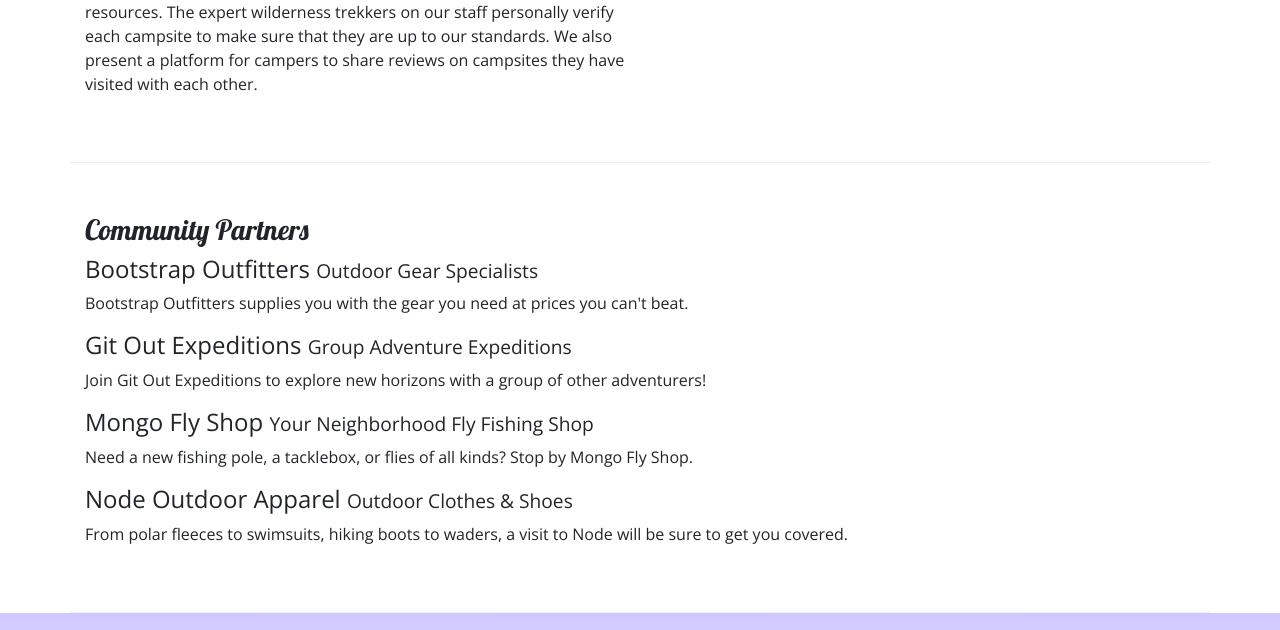
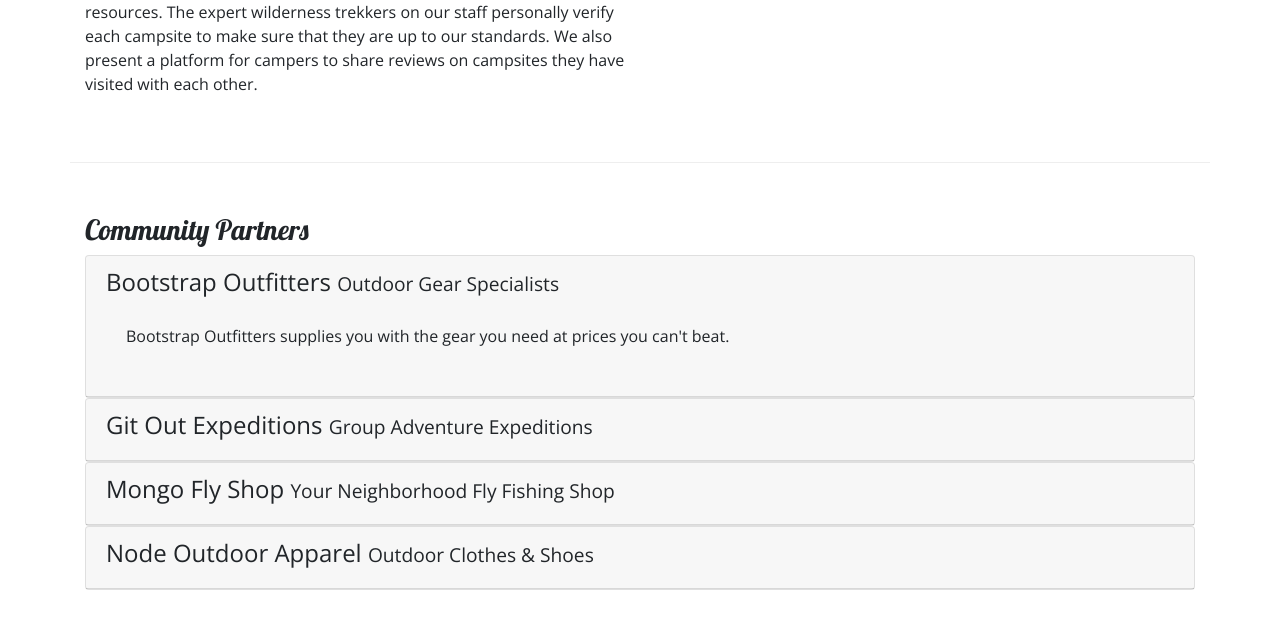
Before and after one commit to jkavcoderunt/nucamp-bootstrap, a website: page aboutus.html in a window 1280 px wide. Shown: the part 519-1149 px from the top of the page. Drawn offline with nearby package versions, Linux system fonts and the light colour scheme.

Commit message:
accordion

```diff
--- a/aboutus.html
+++ b/aboutus.html
@@ -75,18 +75,68 @@
         <div class="row row-content">
             <div class="col">
                 <h3>Community Partners</h3>
-                <h4>Bootstrap Outfitters <small>Outdoor Gear Specialists</small></h4>
-                <!-- This d-none class will remove the content when the viewport is less then 576px -->
-                <p class="d-none d-sm-block">Bootstrap Outfitters supplies you with the gear you need at prices you can't beat.</p>
-                <h4>Git Out Expeditions <small>Group Adventure Expeditions</small></h4>
-                <!-- This d-none class will remove the content when the viewport is less then 576px -->
-                <p class="d-none d-sm-block">Join Git Out Expeditions to explore new horizons with a group of other adventurers!</p>
-                <h4>Mongo Fly Shop <small>Your Neighborhood Fly Fishing Shop</small></h4>
-                <!-- This d-none class will remove the content when the viewport is less then 576px -->
-                <p class="d-none d-sm-block">Need a new fishing pole, a tacklebox, or flies of all kinds? Stop by Mongo Fly Shop.</p>
-                <h4>Node Outdoor Apparel <small>Outdoor Clothes & Shoes</small></h4>
-                <!-- This d-none class will remove the content when the viewport is less then 576px -->
-                <p class="d-none d-sm-block">From polar fleeces to swimsuits, hiking boots to waders, a visit to Node will be sure to get you covered.</p>
+                <div id="accordion">
+
+                    <div class="card">
+                        <div role="tab" class="card-header">
+                            <h4>
+                                <a data-toggle="collapse" data-target="#bootstrap">
+                                    Bootstrap Outfitters <small>Outdoor Gear Specialists</small>
+                                </a>
+                            </h4>
+                            <div class="collapse show" id="bootstrap" data-parent="#accordion">
+                                <div class="card-body">
+                                    <p class="d-none d-sm-block">Bootstrap Outfitters supplies you with the gear you need at prices you can't beat.</p>
+                                </div>
+                            </div>
+                        </div>
+                    </div>
+
+                    <div class="card">
+                        <div role="tab" class="card-header">
+                            <h4>
+                                <a class="collapsed" data-toggle="collapse" data-target="#git">
+                                    Git Out Expeditions <small>Group Adventure Expeditions</small>
+                                </a>
+                            </h4>
+                            <div class="collapse" id="git" data-parent="#accordion">
+                                <div class="card-body">
+                                    <p class="d-none d-sm-block">Join Git Out Expeditions to explore new horizons with a group of other adventurers!</p>
+                               </div>
+                            </div>
+                        </div>
+                    </div>
+                    <div class="card">
+                        <div role="tab" class="card-header">
+                            <h4>
+                                <a class="collapsed" data-toggle="collapse" data-target="#mongo">
+                                    Mongo Fly Shop <small>Your Neighborhood Fly Fishing Shop</small>
+                                </a>
+                            </h4>
+                            <div class="collapse" id="mongo" data-parent="#accordion">
+                                <div class="card-body">
+                                    <p class="d-none d-sm-block">Need a new fishing pole, a tacklebox, or flies of all kinds? Stop by Mongo Fly Shop.</p>
+                                </div>
+                            </div>
+                        </div>
+                    </div>
+                    <div class="card">
+                        <div role="tab" class="card-header">
+                            <h4>
+                                <a class="collapsed" data-toggle="collapse" data-target="#node">
+                                    Node Outdoor Apparel <small>Outdoor Clothes & Shoes</small>
+                                </a>
+                            </h4>
+                            <div class="collapse" id="node" data-parent="#accordion">
+                                <div class="card-body">
+                                    <p class="d-none d-sm-block">From polar fleeces to swimsuits, hiking boots to waders, a visit to Node will be sure to get you covered.</p>
+                                </div>
+                            </div>
+                        </div>
+                    </div>
+
+                </div>
+
             </div>
         </div>
     </div>
```
Also changed, not shown: styles.css (line endings or trailing spaces).
